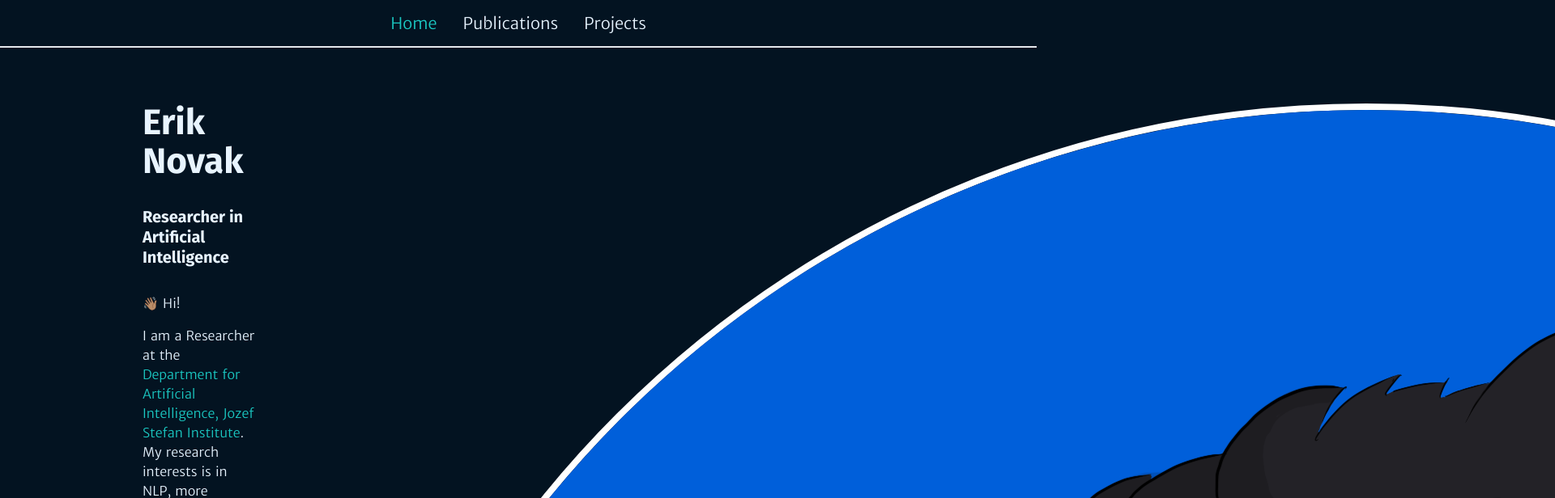
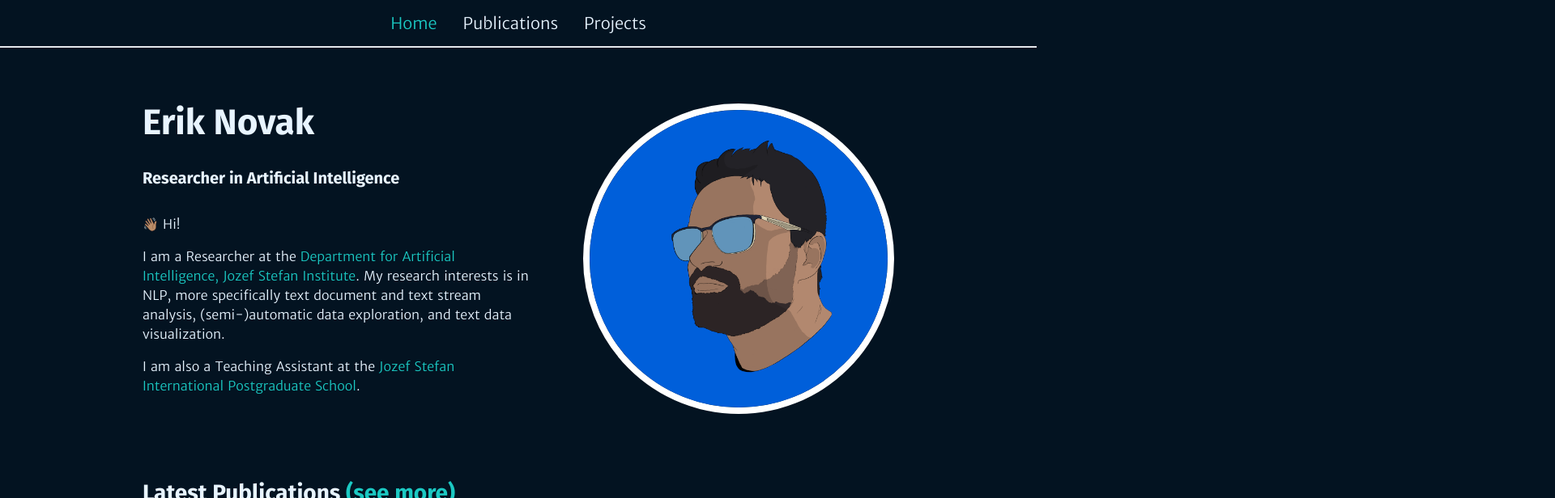
Before and after one commit to eriknovak/eriknovak.github.io, a Next.js app: page / in a window 1280 px wide. Shown: the top 616 px of the page at 81% size, 1920 px wide, since content can reach past the window. Built offline with nearby package versions, Linux system fonts and the light colour scheme.

Commit message:
:lipstick: Update the profile image size

```diff
--- a/pages/index.tsx
+++ b/pages/index.tsx
@@ -62,7 +62,7 @@ export default function Home() {
         </div>
         <div className="flex-shrink-0">
           <img
-            className="rounded-full border-8 border-white m-auto"
+            className="rounded-full border-8 border-white m-auto max-w-sm"
             src="./imgs/profile.png"
           ></img>
         </div>
```
